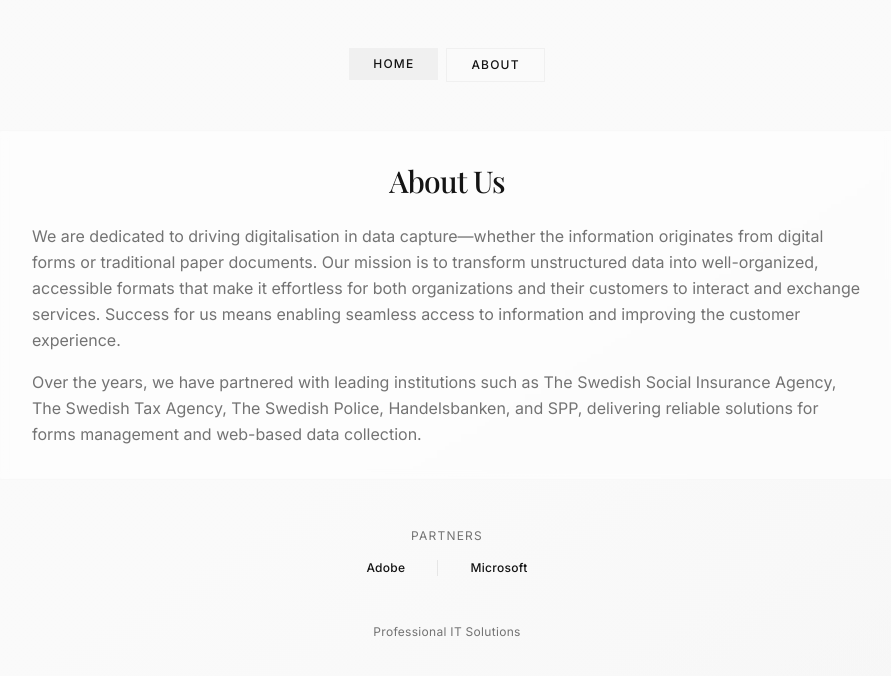
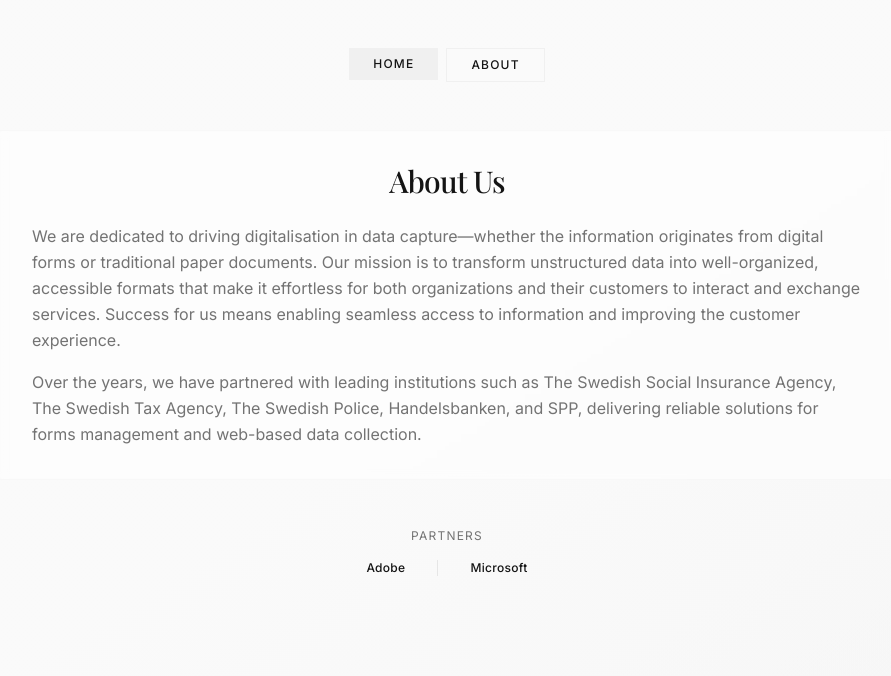
Before and after one commit to Maggoten/psyche-card-pivot, a React (Vite) app: page /about in a window 1280 px wide. Shown: the top 676 px of the page, without its empty margins (193-1084 px from the left). Built offline with nearby package versions, Linux system fonts and the light colour scheme; the HTML template or start-up script is replaced by a standard one; a web font is replaced by a local one.

Commit message:
Remove "Professional IT Solutions"

```diff
--- a/src/pages/About.tsx
+++ b/src/pages/About.tsx
@@ -37,12 +37,6 @@ const About = () => {
         </div>
       </section>
 
-      {/* Footer */}
-      <footer className="hide-on-mobile-landscape pb-8 text-center">
-        <p className="text-xs text-muted-foreground font-body tracking-wide">
-          Professional IT Solutions
-        </p>
-      </footer>
     </div>
   );
 };
```
